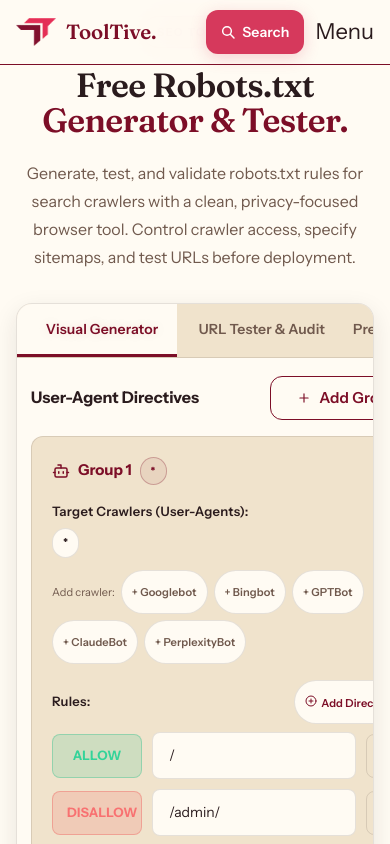
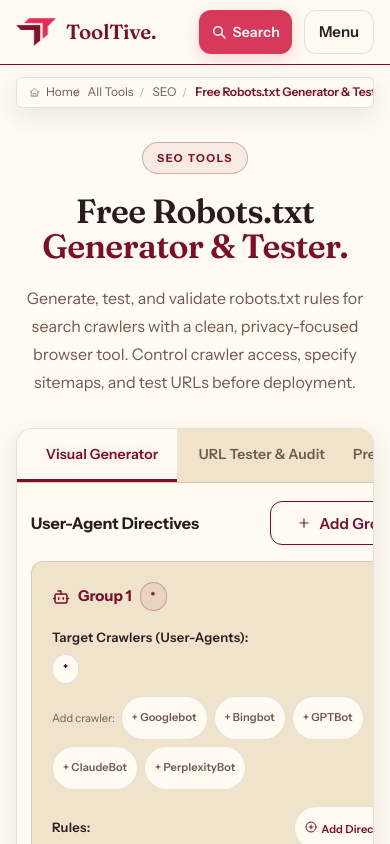
Before and after one commit to Tool-Tive-786/Tool-Tive-Next, a Next.js app: page /all-tools/seo/free-robots-txt-generator in a window 390 px wide. Shown: the top 844 px of the page. Built offline with nearby package versions, Linux system fonts and the light colour scheme.

Commit message:
fix(mobile): resolve header overlap, restore breadcrumbs, fix mobile menu drawer and overflow hotspots

```diff
--- a/src/app/layout.tsx
+++ b/src/app/layout.tsx
@@ -4,6 +4,7 @@
 import "@/styles/cards.css";
 import Header from "@/components/Header";
 import Footer from "@/components/Footer";
+import Breadcrumb from "@/components/Breadcrumb";
 
 const displayFont = Fraunces({
   subsets: ["latin"],
@@ -64,6 +65,7 @@
       </head>
       <body suppressHydrationWarning>
         <Header />
+        <Breadcrumb />
         <main>{children}</main>
         <Footer />
       </body>
--- a/src/app/search/page.tsx
+++ b/src/app/search/page.tsx
@@ -23,7 +23,7 @@
   }, [query]);
 
   return (
-    <div style={{ paddingTop: '180px', paddingBottom: '100px', minHeight: '60vh' }} className="container">
+    <div style={{ paddingTop: '24px', paddingBottom: '80px', minHeight: '60vh' }} className="container">
       <header className="section-header" style={{ marginBottom: '60px' }}>
         <h1 className="section-heading">
           Search Results for <span className="highlight">"{query}"</span>
--- a/src/styles/globals.css
+++ b/src/styles/globals.css
@@ -107,6 +107,22 @@
   --h2-section-size: clamp(1.95rem, 3.6vw, 2.7rem);
   --h3-card-size: 1.25rem;
   --h4-item-size: 1.08rem;
+
+  /* Header & Page Top Spacing Tokens */
+  --header-height-desktop: 73px;
+  --header-height-mobile: 65px;
+  --header-height: var(--header-height-desktop);
+  --page-top-gap-desktop: 24px;
+  --page-top-gap-mobile: 16px;
+  --page-top-gap: var(--page-top-gap-desktop);
+  --page-top-offset: calc(var(--header-height) + var(--page-top-gap));
+}
+
+@media (max-width: 992px) {
+  :root {
+    --header-height: var(--header-height-mobile);
+    --page-top-gap: var(--page-top-gap-mobile);
+  }
 }
 
 /* ---------- Base ---------- */
@@ -294,12 +310,12 @@
    ============================================= */
 .breadcrumb-nav {
   display: block;
-  position: absolute;
-  top: 96px;
-  left: 0;
-  right: 0;
+  position: relative;
+  width: 100%;
+  margin-top: var(--header-height);
+  padding-top: 16px;
+  padding-bottom: 8px;
   z-index: 10;
-  pointer-events: none;
 }
 
 .breadcrumb-list {
@@ -312,14 +328,12 @@
   font-size: 13px;
   line-height: 1.4;
   color: var(--text-secondary);
-  flex-wrap: wrap;
   background: var(--bg-card-glass);
   border: 1px solid var(--border-default);
   border-radius: 8px;
   backdrop-filter: blur(12px);
   -webkit-backdrop-filter: blur(12px);
   box-shadow: var(--shadow-md);
-  pointer-events: auto;
   transition: border-color var(--transition-base), background-color var(--transition-base);
 }
 
@@ -371,22 +385,29 @@
   letter-spacing: -0.01em;
 }
 
-@media (max-width: 768px) {
+@media (max-width: 992px) {
   .breadcrumb-nav {
-    position: relative !important;
-    top: auto !important;
-    padding-top: 86px !important;
-    padding-bottom: 0 !important;
-    margin-bottom: 18px !important;
+    margin-top: var(--header-height);
+    padding-top: 12px;
+    padding-bottom: 6px;
   }
 
   .breadcrumb-list {
     display: flex;
-    width: 100%;
-    padding: 7px 12px;
+    flex-wrap: nowrap;
+    overflow-x: auto;
+    -webkit-overflow-scrolling: touch;
+    white-space: nowrap;
+    scrollbar-width: none;
+    max-width: 100%;
+    padding: 6px 12px;
     font-size: 12px;
     gap: 6px;
     border-radius: 6px;
+  }
+
+  .breadcrumb-list::-webkit-scrollbar {
+    display: none;
   }
 }
 
--- a/src/styles/header.css
+++ b/src/styles/header.css
@@ -147,8 +147,7 @@
 }
 
 .dropdown details,
-.nav-search-details,
-.mobile-menu-details {
+.nav-search-details {
     position: relative;
 }
 
@@ -252,11 +251,24 @@
 
 .mobile-menu-btn {
     display: none;
-    background: none;
-    border: none;
+    background: var(--bg-card);
+    border: 1px solid var(--border-default);
     color: var(--text-primary);
-    font-size: 22px;
+    font-size: 15px;
+    font-weight: 600;
     cursor: pointer;
+    min-height: 44px;
+    min-width: 44px;
+    padding: 0 14px;
+    border-radius: var(--radius-md);
+    align-items: center;
+    justify-content: center;
+    transition: all var(--transition-fast);
+}
+
+.mobile-menu-btn:hover {
+    border-color: var(--border-hover);
+    background: var(--bg-card-hover);
 }
 
 .mobile-menu-details {
@@ -283,11 +295,12 @@
     }
 
     .mobile-menu-btn {
-        display: block;
+        display: inline-flex;
     }
 
     .mobile-menu-details {
         display: block;
+        position: static;
     }
 
     .desktop-cta {
@@ -310,40 +323,56 @@
 }
 
 .mobile-menu {
-    position: absolute;
-    top: 100%;
+    position: fixed;
+    top: var(--header-height-mobile, 65px);
     left: 0;
-    width: 100%;
-    background: var(--bg-secondary);
-    /* border-bottom: 1px solid var(--accent); */
-    padding: 0 5px;
+    right: 0;
+    width: 100vw;
+    background: rgba(var(--color-surface-rgb), 0.98);
+    backdrop-filter: blur(20px);
+    -webkit-backdrop-filter: blur(20px);
+    border-bottom: 1px solid var(--border-default);
+    padding: 0 16px;
     max-height: 0;
     overflow: hidden;
-    transition: all 0.3s ease;
-    box-shadow: var(--shadow-md);
+    transition: max-height 0.3s cubic-bezier(0.4, 0, 0.2, 1), padding 0.3s ease;
+    box-shadow: var(--shadow-lg);
+    z-index: 999;
 }
 
 .mobile-menu.open,
 .mobile-menu-details[open] .mobile-menu {
-    max-height: 500px;
-    padding: 16px 5px;
+    max-height: calc(100vh - var(--header-height-mobile, 65px));
+    overflow-y: auto;
+    -webkit-overflow-scrolling: touch;
+    padding: 16px 16px 32px 16px;
 }
 
 .mobile-menu-inner {
     display: flex;
     flex-direction: column;
-    gap: 12px;
+    gap: 8px;
+    width: 100%;
+    max-width: 480px;
+    margin: 0 auto;
 }
 
 .mobile-menu-inner a {
     color: var(--text-primary);
     text-decoration: none;
-    font-size: 16px;
+    font-size: 15px;
     font-weight: 500;
-    padding: 12px;
+    padding: 12px 16px;
     border-radius: var(--radius-sm);
     background: var(--bg-input);
     border: 1px solid var(--border-default);
+    transition: all var(--transition-fast);
+}
+
+.mobile-menu-inner a:hover {
+    border-color: var(--border-hover);
+    background: var(--bg-card-hover);
+    color: var(--color-primary);
 }
 
 /* ══════════════════════════════════════════════════════
@@ -476,10 +505,38 @@
 @media (max-width: 640px) {
   .nav-search-btn,
   .nav-search {
-    padding: 0 14px;
-    height: 38px;
+    padding: 0 12px;
+    height: 44px;
+    min-height: 44px;
     font-size: 0.88rem;
     gap: 6px;
+  }
+}
+
+@media (max-width: 360px) {
+  .navbar-inner {
+    padding: 0 8px;
+  }
+  .logo {
+    gap: 6px;
+  }
+  .logo-mark {
+    width: 32px !important;
+    height: auto;
+  }
+  .logo-wordmark {
+    font-size: 1.1rem;
+  }
+  .nav-actions {
+    gap: 6px;
+  }
+  .nav-search-btn {
+    padding: 0 8px;
+    font-size: 0.82rem;
+  }
+  .mobile-menu-btn {
+    padding: 0 8px;
+    font-size: 13px;
   }
 }
 
--- a/src/styles/robots-txt.css
+++ b/src/styles/robots-txt.css
@@ -521,7 +521,7 @@
 /* Templates Grid */
 .robots-templates-grid {
   display: grid;
-  grid-template-columns: repeat(auto-fill, minmax(320px, 1fr));
+  grid-template-columns: repeat(auto-fill, minmax(min(280px, 100%), 1fr));
   gap: 18px;
 }
 
--- a/src/styles/tool-content.css
+++ b/src/styles/tool-content.css
@@ -2,6 +2,19 @@
    ToolTive — Premium Tool Content System
    NEW file — does NOT replace toolscontent.css
    ============================================= */
+
+/* ---------- Page Shell & Spacing ---------- */
+.tools-page {
+    padding-top: 16px;
+    padding-bottom: 80px;
+}
+
+@media (max-width: 768px) {
+    .tools-page {
+        padding-top: 12px;
+        padding-bottom: 60px;
+    }
+}
 
 /* ---------- Shell ---------- */
 .tc-shell {
--- a/src/styles/tools.css
+++ b/src/styles/tools.css
@@ -1,5 +1,5 @@
 .tools-page {
-    padding-top: 180px;
+    padding-top: 16px;
     padding-bottom: 80px;
 }
 
@@ -289,7 +289,8 @@
 
 @media (max-width: 768px) {
     .tools-page {
-        padding-top: 20px;
+        padding-top: 12px;
+        padding-bottom: 60px;
     }
 
     .page-heading {
```
Also changed, not shown: src/styles/about.css (+6 -3 lines), src/styles/blog.css (+4 -4 lines), src/styles/contact.css (+7 -1 lines), src/styles/legal.css (+13 -2 lines), src/styles/profit-margin-calculator.css (+7 -0 lines).
